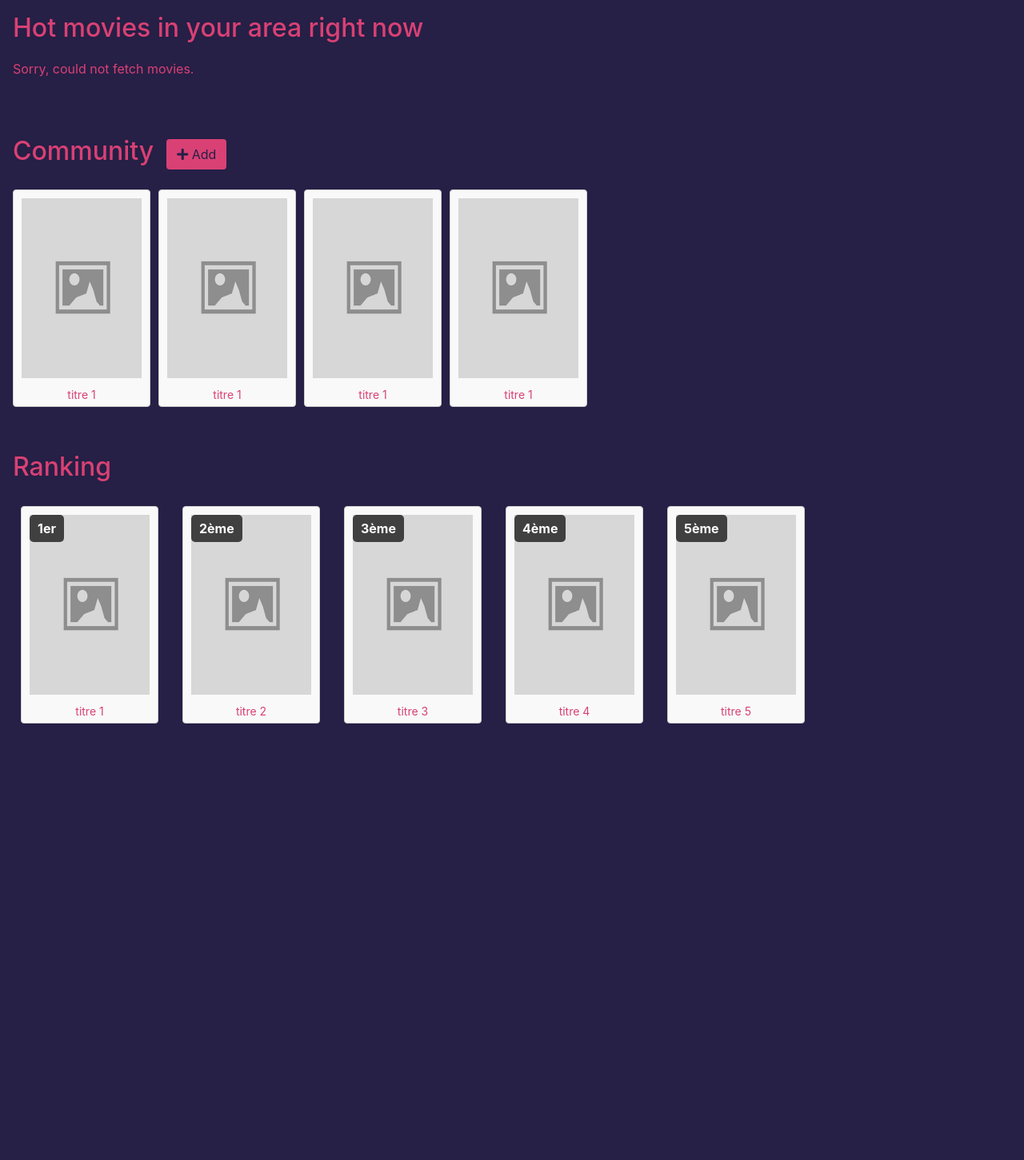
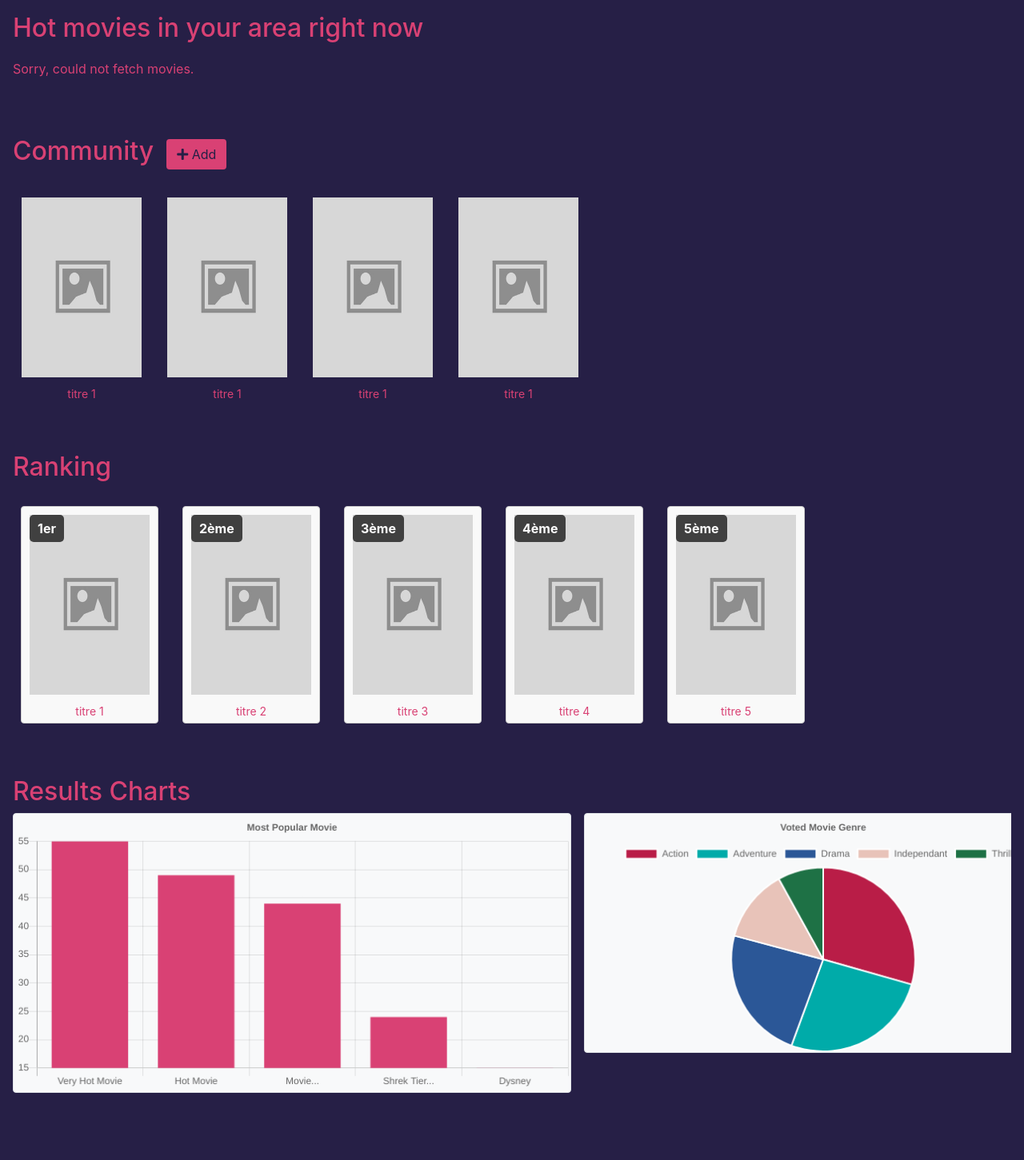
Before and after one commit to MakhairaTCM/IUT_S2_RottenBanana, a PHP site: page /pages/frontTheo.html in a window 1280 px wide. Shown: the part 74-1525 px from the top of the page at 80% size. Before the commit the page ends 979 px from the top, so only its background shows below. Run offline with PHP 8.4, Linux system fonts and the light colour scheme; some libraries are stand-ins or nearby versions.

Commit message:
result charts

```diff
--- a/front/css/styleFrontTheo.css
+++ b/front/css/styleFrontTheo.css
@@ -68,29 +68,30 @@ html, body {
     margin-top: 20px;
     overflow-x: auto;
     white-space: nowrap;
+    overflow-y: hidden;
 }
 .movie-poster-card {
     position: relative;
-    border: 1px solid #ccc;
+    /* border: 1px solid #ccc; */
     padding: 10px;
-    border-radius: 4px;
-    background-color: #f9f9f9;
+    /* border-radius: 4px;
+    background-color: #f9f9f9; */
     text-align: center;
     flex: 0 0 auto;
-    transition: transform 1s;
+    /* transition: transform 1s; */
     height: 272px;
     width: 172px;
 
 }
 .movie-poster-card:hover {
     position: relative;
-    border: 1px solid #ccc;
-    padding: 10px;
+    /* border: 1px solid #ccc;
+    padding: 10px; */
     border-radius: 4px;
-    background-color: #f9f9f9;
+    /* background-color: #f9f9f9; */
     text-align: center;
     flex: 0 0 auto;
-    transition: transform 1s;
+    /* transition: transform 1s; */
     height: 320px;
     width: 202px;
 
@@ -105,6 +106,8 @@ html, body {
 }
 .movie-poster-card:hover img {
     max-width: 180px;
+    margin: auto;
+    transition: ease 0.2s;
 }
 .movie-poster-card p {
     margin: 0;
@@ -120,9 +123,12 @@ html, body {
 }
 .movie-poster-card:hover .vote-icons {
     display: flex;
+    height: 45px;
     position: absolute;
-    top: 241px;
-    left: 54px;
+    top: 235px;
+    left: 11px;
+    width: 180px;
+    backdrop-filter: hue-rotate(55deg)
 
 }
 
@@ -204,3 +210,14 @@ html, body {
 .ml-015{
     margin-left: 0px;
 } */
+
+.ligneFlex{
+    display: flex;
+    flex: revert;
+    flex-direction: row;
+    flex-wrap: nowrap;
+    overflow: scroll;
+    overflow: hidden;
+    overflow-y: hidden;
+    height: auto;
+}
--- a/front/css/styleTest.css
+++ b/front/css/styleTest.css
@@ -29,7 +29,8 @@ html, body {
 #movie-posters::-webkit-scrollbar,
 #movie-posters-ranking::-webkit-scrollbar,
 #movie-posters-random::-webkit-scrollbar,
-#movie-posters-community::-webkit-scrollbar {
+#movie-posters-community::-webkit-scrollbar,
+.ligneFlex::-webkit-scrollbar {
     height: 12px;
 }
 
@@ -37,7 +38,8 @@ html, body {
 #movie-posters::-webkit-scrollbar-thumb,
 #movie-posters-ranking::-webkit-scrollbar-thumb,
 #movie-posters-random::-webkit-scrollbar-thumb,
-#movie-posters-community::-webkit-scrollbar-thumb {
+#movie-posters-community::-webkit-scrollbar-thumb,
+.ligneFlex::-webkit-scrollbar-thumb {
     background: #888;
     border-radius: 6px;
 }
@@ -46,7 +48,8 @@ html, body {
 #movie-posters::-webkit-scrollbar-thumb:hover,
 #movie-posters-ranking::-webkit-scrollbar-thumb:hover,
 #movie-posters-random::-webkit-scrollbar-thumb:hover,
-#movie-posters-community::-webkit-scrollbar-thumb:hover {
+#movie-posters-community::-webkit-scrollbar-thumb:hover,
+.ligneFlex::-webkit-scrollbar-thumb:hover {
     background: #555;
 }
 
@@ -210,3 +213,13 @@ html, body {
 .ml-015{
     margin-left: 0px;
 } */
+
+.ligneFlex{
+    display: flex;
+    flex: revert;
+    flex-direction: row;
+    flex-wrap: nowrap;
+    overflow: scroll;
+    overflow-y: hidden;
+    height: auto;
+}
--- a/front/pages/frontTheo.html
+++ b/front/pages/frontTheo.html
@@ -9,7 +9,7 @@
     integrity="sha384-ggOyR0iXCbMQv3Xipma34MD+dH/1fQ784/j6cY/iJTQUOhcWr7x9JvoRxT2MZw1T" crossorigin="anonymous">
     <link rel="stylesheet" href="https://code.jquery.com/ui/1.12.1/themes/base/jquery-ui.css">
 
-    <link rel="stylesheet" href="../css/styleFrontTheo.css">
+    <link rel="stylesheet" href="../css/styleTest.css">
     <link rel="icon" href="../assets/banana.png">
 
     <link rel="stylesheet" href="https://cdnjs.cloudflare.com/ajax/libs/font-awesome/5.15.3/css/all.min.css">
@@ -143,6 +143,13 @@
                 <!-- Ajoutez plus de cartes si nécessaire -->
             </div>
         </section>
+        <section class="mb-5">
+            <h2>Results Charts</h2>
+            <div class="ligneFlex pb-1">
+                <canvas id="myChart1" style="width:100%;max-width:700px" class="bg-light border rounded mb-3"></canvas>
+                <canvas id="myChart" style="width:100%;max-width:600px" class="bg-light border rounded ml-3 mb-3""></canvas>
+            </div>
+        </section>
     </main>
 
     <footer></footer>
@@ -150,8 +157,70 @@
     <script src="https://code.jquery.com/jquery-3.6.0.min.js"></script>
     <script src="https://code.jquery.com/ui/1.12.1/jquery-ui.min.js"></script>
     <script src="https://cdn.jsdelivr.net/npm/bootstrap@4.3.1/dist/js/bootstrap.bundle.min.js"></script>
+    <script
+        src="https://cdnjs.cloudflare.com/ajax/libs/Chart.js/2.9.4/Chart.js">
+    </script>
+
 
     <script>
+
+
+        // First Charts
+        var xValues = ["Very Hot Movie", "Hot Movie", "Movie...", "Shrek Tier...", "Dysney"];
+        var yValues = [55, 49, 44, 24, 15];
+        // var barColors = ["red", "green","blue","orange","brown"];
+
+        var barColors =  "#D94174";
+
+        new Chart("myChart1", {
+        type: "bar",
+        data: {
+            labels: xValues,
+            datasets: [{
+            backgroundColor: barColors,
+            data: yValues
+            }]
+        },
+        options: {
+            legend: {display: false},
+            title: {
+            display: true,
+            text: "Most Popular Movie"
+            }
+        }
+        });
+
+        //Chart 2
+        var xValues = ["Action", "Adventure", "Drama", "Independant", "Thriller"];
+        var yValues = [55, 49, 44, 24, 15];
+        var barColors = [
+        "#b91d47",
+        "#00aba9",
+        "#2b5797",
+        "#e8c3b9",
+        "#1e7145"
+        ];
+
+        new Chart("myChart", {
+        type: "pie",
+        data: {
+            labels: xValues,
+            datasets: [{
+            backgroundColor: barColors,
+            data: yValues
+            }]
+        },
+        options: {
+            title: {
+            display: true,
+            text: "Voted Movie Genre"
+            }
+        }
+        });
+
+
+
+
         document.addEventListener('DOMContentLoaded', e => {
             fetchRandomMovies();
         });
```
Also changed, not shown: front/pages/AutoComplete.html (+69 -0 lines).
